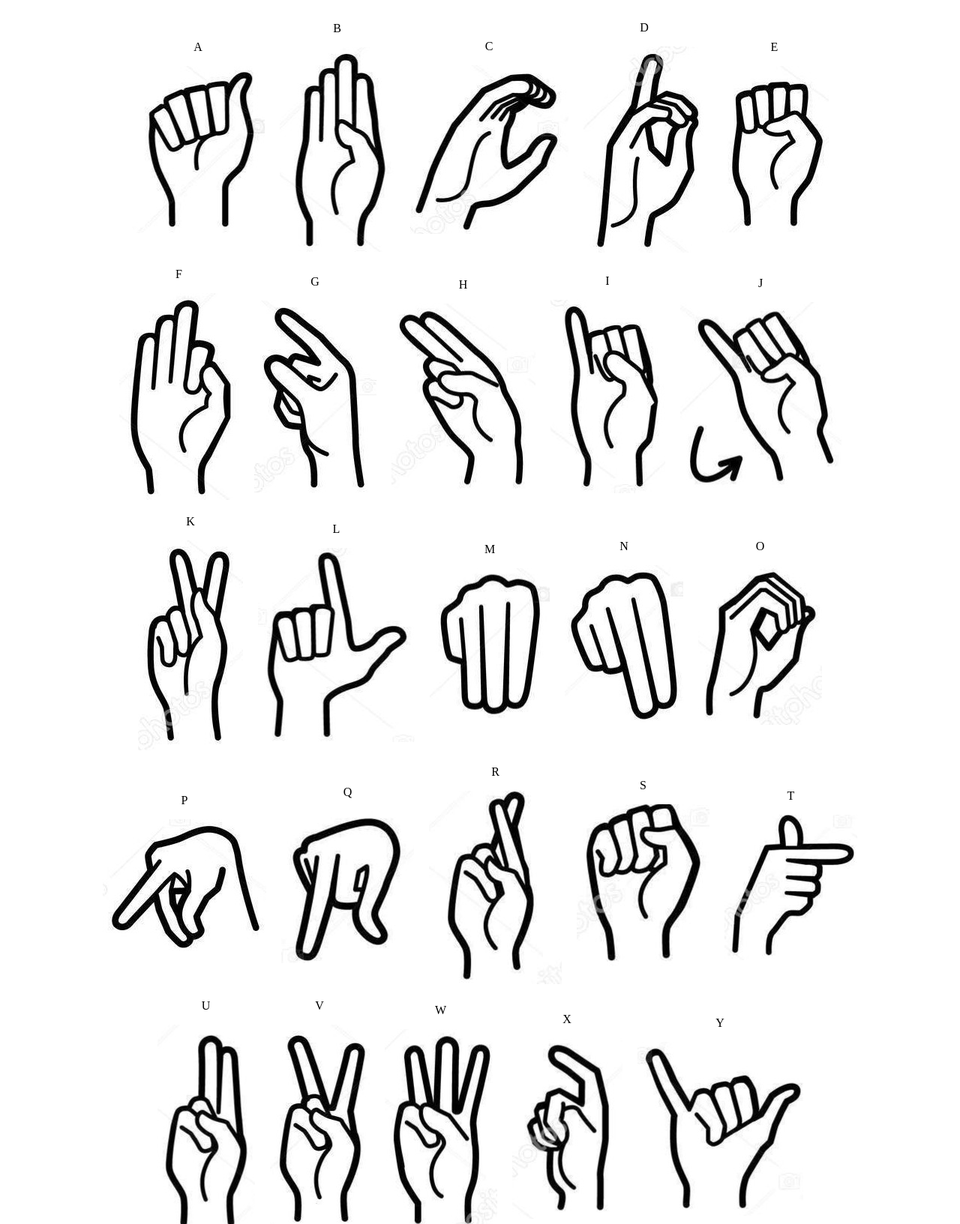
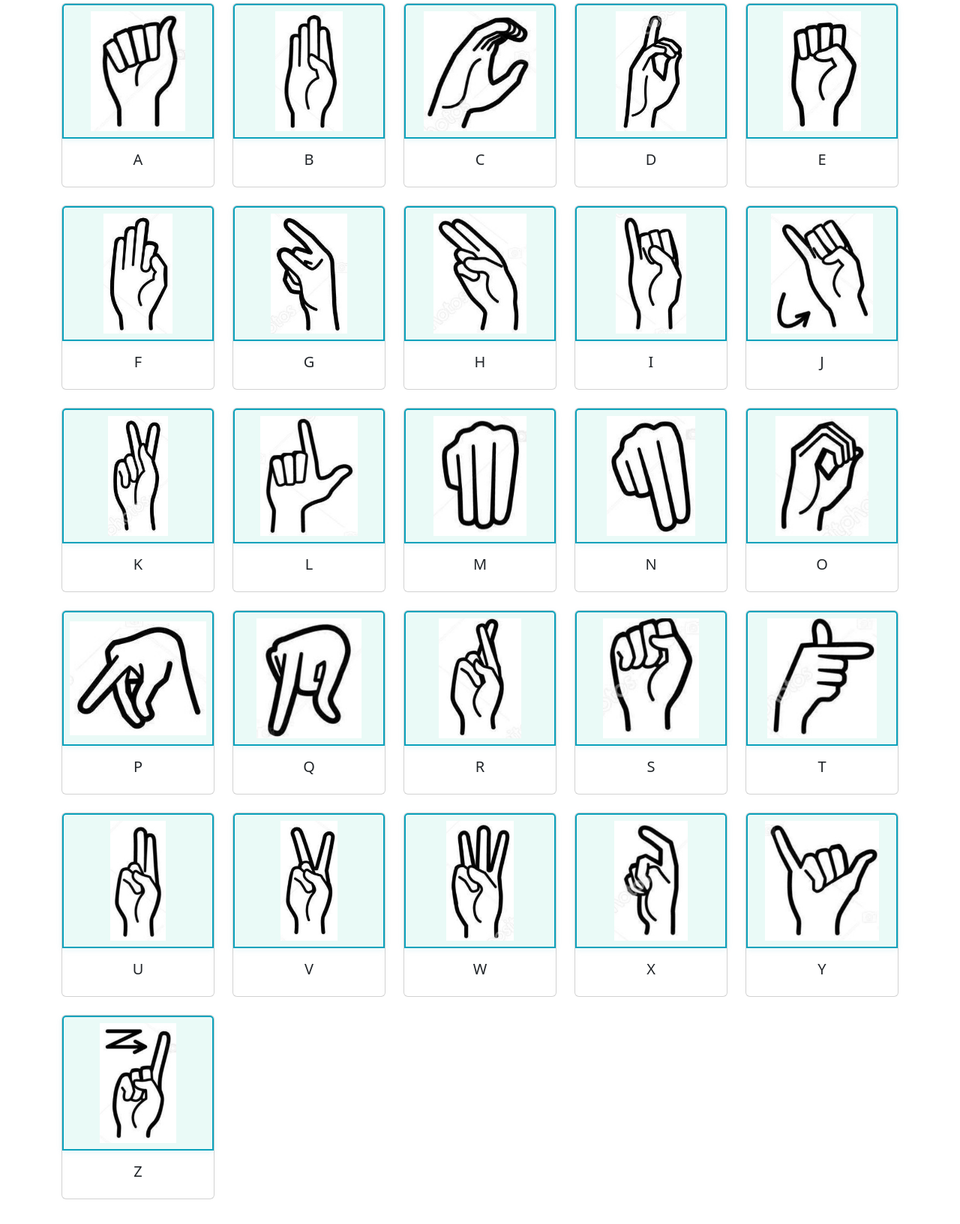
Before and after one commit to 23008421/C240_AI_FA_Project, a website: page aslData.html in a window 1280 px wide. Shown: the part 242-1875 px from the top of the page at 75% size. Drawn offline with nearby package versions, Linux system fonts and the light colour scheme.

```diff
--- a/aslData.html
+++ b/aslData.html
@@ -2,6 +2,19 @@
 <html lang="en">
 <head>
     <title>WaveSign ASL Data</title>
+    <!-- Bootstrap CSS -->
+    <link href="https://cdn.jsdelivr.net/npm/bootstrap@5.3.0/dist/css/bootstrap.min.css" rel="stylesheet">
+    <style>
+      .asl-img {
+        height: 180px;
+        object-fit: contain;
+        width: 100%;
+        border: 2px solid #0ba2bc;
+        box-shadow: 0 2px 8px rgba(11,162,188,0.10);
+        background: #eafaf7;
+        padding: 8px;
+      }
+    </style>
 </head>
 <body style="margin: 0; padding: 0;">
     <header style="display: flex; align-items: flex-end; justify-content: flex-start; padding: 20px 40px 10px 40px; background: linear-gradient(90deg, #77ceb7 0%, #0ba2bc 100%); box-shadow: 0 2px 8px rgba(0,0,0,0.04); margin-bottom: 0; gap: 32px;">
@@ -20,137 +33,180 @@
     </header>
 
     <h1 style="font-size: 3em; margin-top: 20px; text-align: center;">WaveSign ASL Data</h1>
-
     <h3 style="text-align: center;">American Sign Language (ASL) Images</h3>
 
-    <div style="display: flex; gap: 20px; align-items: center; justify-content: center;">
-        <div style="text-align: center;">
-            <p>A</p>
-            <img src = "ASL-Images/A.jpg">
+    <div class="container my-4">
+      <div class="row row-cols-1 row-cols-sm-2 row-cols-md-3 row-cols-lg-5 g-4">
+        <!-- ASL Cards Start -->
+        <div class="col">
+          <div class="card h-100 text-center">
+            <img src="ASL-Images/A.jpg" class="card-img-top asl-img" alt="A">
+            <div class="card-body"><h5 class="card-title">A</h5></div>
+          </div>
         </div>
-        <div style="text-align: center;">
-            <p>B</p>
-            <img src = "ASL-Images/B.jpg">
+        <div class="col">
+          <div class="card h-100 text-center">
+            <img src="ASL-Images/B.jpg" class="card-img-top asl-img" alt="B">
+            <div class="card-body"><h5 class="card-title">B</h5></div>
+          </div>
         </div>
-        <div style="text-align: center;">
-            <p>C</p>
-            <img src = "ASL-Images/C.jpg">
+        <div class="col">
+          <div class="card h-100 text-center">
+            <img src="ASL-Images/C.jpg" class="card-img-top asl-img" alt="C">
+            <div class="card-body"><h5 class="card-title">C</h5></div>
+          </div>
         </div>
-        <div style="text-align: center;">
-            <p>D</p>
-            <img src = "ASL-Images/D.jpg">
+        <div class="col">
+          <div class="card h-100 text-center">
+            <img src="ASL-Images/D.jpg" class="card-img-top asl-img" alt="D">
+            <div class="card-body"><h5 class="card-title">D</h5></div>
+          </div>
         </div>
-        <div style="text-align: center;">
-            <p>E</p>
-            <img src = "ASL-Images/E.jpg">
+        <div class="col">
+          <div class="card h-100 text-center">
+            <img src="ASL-Images/E.jpg" class="card-img-top asl-img" alt="E">
+            <div class="card-body"><h5 class="card-title">E</h5></div>
+          </div>
         </div>
+        <div class="col">
+          <div class="card h-100 text-center">
+            <img src="ASL-Images/F.jpg" class="card-img-top asl-img" alt="F">
+            <div class="card-body"><h5 class="card-title">F</h5></div>
+          </div>
+        </div>
+        <div class="col">
+          <div class="card h-100 text-center">
+            <img src="ASL-Images/G.jpg" class="card-img-top asl-img" alt="G">
+            <div class="card-body"><h5 class="card-title">G</h5></div>
+          </div>
+        </div>
+        <div class="col">
+          <div class="card h-100 text-center">
+            <img src="ASL-Images/H.jpg" class="card-img-top asl-img" alt="H">
+            <div class="card-body"><h5 class="card-title">H</h5></div>
+          </div>
+        </div>
+        <div class="col">
+          <div class="card h-100 text-center">
+            <img src="ASL-Images/I.jpg" class="card-img-top asl-img" alt="I">
+            <div class="card-body"><h5 class="card-title">I</h5></div>
+          </div>
+        </div>
+        <div class="col">
+          <div class="card h-100 text-center">
+            <img src="ASL-Images/J.jpg" class="card-img-top asl-img" alt="J">
+            <div class="card-body"><h5 class="card-title">J</h5></div>
+          </div>
+        </div>
+        <div class="col">
+          <div class="card h-100 text-center">
+            <img src="ASL-Images/K.jpg" class="card-img-top asl-img" alt="K">
+            <div class="card-body"><h5 class="card-title">K</h5></div>
+          </div>
+        </div>
+        <div class="col">
+          <div class="card h-100 text-center">
+            <img src="ASL-Images/L.jpg" class="card-img-top asl-img" alt="L">
+            <div class="card-body"><h5 class="card-title">L</h5></div>
+          </div>
+        </div>
+        <div class="col">
+          <div class="card h-100 text-center">
+            <img src="ASL-Images/M.jpg" class="card-img-top asl-img" alt="M">
+            <div class="card-body"><h5 class="card-title">M</h5></div>
+          </div>
+        </div>
+        <div class="col">
+          <div class="card h-100 text-center">
+            <img src="ASL-Images/N.jpg" class="card-img-top asl-img" alt="N">
+            <div class="card-body"><h5 class="card-title">N</h5></div>
+          </div>
+        </div>
+        <div class="col">
+          <div class="card h-100 text-center">
+            <img src="ASL-Images/O.jpg" class="card-img-top asl-img" alt="O">
+            <div class="card-body"><h5 class="card-title">O</h5></div>
+          </div>
+        </div>
+        <div class="col">
+          <div class="card h-100 text-center">
+            <img src="ASL-Images/P.jpg" class="card-img-top asl-img" alt="P">
+            <div class="card-body"><h5 class="card-title">P</h5></div>
+          </div>
+        </div>
+        <div class="col">
+          <div class="card h-100 text-center">
+            <img src="ASL-Images/Q.jpg" class="card-img-top asl-img" alt="Q">
+            <div class="card-body"><h5 class="card-title">Q</h5></div>
+          </div>
+        </div>
+        <div class="col">
+          <div class="card h-100 text-center">
+            <img src="ASL-Images/R.jpg" class="card-img-top asl-img" alt="R">
+            <div class="card-body"><h5 class="card-title">R</h5></div>
+          </div>
+        </div>
+        <div class="col">
+          <div class="card h-100 text-center">
+            <img src="ASL-Images/S.jpg" class="card-img-top asl-img" alt="S">
+            <div class="card-body"><h5 class="card-title">S</h5></div>
+          </div>
+        </div>
+        <div class="col">
+          <div class="card h-100 text-center">
+            <img src="ASL-Images/T.jpg" class="card-img-top asl-img" alt="T">
+            <div class="card-body"><h5 class="card-title">T</h5></div>
+          </div>
+        </div>
+        <div class="col">
+          <div class="card h-100 text-center">
+            <img src="ASL-Images/U.jpg" class="card-img-top asl-img" alt="U">
+            <div class="card-body"><h5 class="card-title">U</h5></div>
+          </div>
+        </div>
+        <div class="col">
+          <div class="card h-100 text-center">
+            <img src="ASL-Images/V.jpg" class="card-img-top asl-img" alt="V">
+            <div class="card-body"><h5 class="card-title">V</h5></div>
+          </div>
+        </div>
+        <div class="col">
+          <div class="card h-100 text-center">
+            <img src="ASL-Images/W.jpg" class="card-img-top asl-img" alt="W">
+            <div class="card-body"><h5 class="card-title">W</h5></div>
+          </div>
+        </div>
+        <div class="col">
+          <div class="card h-100 text-center">
+            <img src="ASL-Images/X.jpg" class="card-img-top asl-img" alt="X">
+            <div class="card-body"><h5 class="card-title">X</h5></div>
+          </div>
+        </div>
+        <div class="col">
+          <div class="card h-100 text-center">
+            <img src="ASL-Images/Y.jpg" class="card-img-top asl-img" alt="Y">
+            <div class="card-body"><h5 class="card-title">Y</h5></div>
+          </div>
+        </div>
+        <div class="col">
+          <div class="card h-100 text-center">
+            <img src="ASL-Images/Z.jpg" class="card-img-top asl-img" alt="Z">
+            <div class="card-body"><h5 class="card-title">Z</h5></div>
+          </div>
+        </div>
+        <!-- ASL Cards End -->
+      </div>
     </div>
 
-    <div style="display: flex; gap: 20px; align-items: center; justify-content: center;">
-        <div style="text-align: center;">
-            <p>F</p>
-            <img src = "ASL-Images/F.jpg">
-        </div>
-        <div style="text-align: center;">
-            <p>G</p>
-            <img src = "ASL-Images/G.jpg">
-        </div>
-        <div style="text-align: center;">
-            <p>H</p>
-            <img src = "ASL-Images/H.jpg">
-        </div>
-        <div style="text-align: center;">
-            <p>I</p>
-            <img src = "ASL-Images/I.jpg">
-        </div>
-        <div style="text-align: center;">
-            <p>J</p>
-            <img src = "ASL-Images/J.jpg">
-        </div>
-    </div>
-
-    <div style="display: flex; gap: 20px; align-items: center; justify-content: center;">
-        <div style="text-align: center;">
-            <p>K</p>
-            <img src = "ASL-Images/K.jpg">
-        </div>
-        <div style="text-align: center;">
-            <p>L</p>
-            <img src = "ASL-Images/L.jpg">
-        </div>
-        <div style="text-align: center;">
-            <p>M</p>
-            <img src = "ASL-Images/M.jpg">
-        </div>
-        <div style="text-align: center;">
-            <p>N</p>
-            <img src = "ASL-Images/N.jpg">
-        </div>
-        <div style="text-align: center;">
-            <p>O</p>
-            <img src = "ASL-Images/O.jpg">
-        </div>
-    </div>
-
-    <div style="display: flex; gap: 20px; align-items: center; justify-content: center;">
-        <div style="text-align: center;">
-            <p>P</p>
-            <img src = "ASL-Images/P.jpg">
-        </div>
-        <div style="text-align: center;">
-            <p>Q</p>
-            <img src = "ASL-Images/Q.jpg">
-        </div>
-        <div style="text-align: center;">
-            <p>R</p>
-            <img src = "ASL-Images/R.jpg">
-        </div>
-        <div style="text-align: center;">
-            <p>S</p>
-            <img src = "ASL-Images/S.jpg">
-        </div>
-        <div style="text-align: center;">
-            <p>T</p>
-            <img src = "ASL-Images/T.jpg">
-        </div>
-    </div>
-
-    <div style="display: flex; gap: 20px; align-items: center; justify-content: center;">
-        <div style="text-align: center;">
-            <p>U</p>
-            <img src = "ASL-Images/U.jpg">
-        </div>
-        <div style="text-align: center;">
-            <p>V</p>
-            <img src = "ASL-Images/V.jpg">
-        </div>
-        <div style="text-align: center;">
-            <p>W</p>
-            <img src = "ASL-Images/W.jpg">
-        </div>
-        <div style="text-align: center;">
-            <p>X</p>
-            <img src = "ASL-Images/X.jpg">
-        </div>
-        <div style="text-align: center;">
-            <p>Y</p>
-            <img src = "ASL-Images/Y.jpg">
-        </div>
-    </div>
-
-    <div style="display: flex; gap: 20px; align-items: center; justify-content: center;">
-        <div style="text-align: center;">
-            <p>Z</p>
-            <img src = "ASL-Images/Z.jpg">
-        </div>
-    </div>
     <div style="text-align: center; margin-top: 20px;">
-
         <p style="font-size: 1.5em; margin-top: 40px;">The images above are samples from the ASL dataset used in WaveSign.</p>
         <div style="text-align: center; margin-top: 20px;">
             <button style="font-size: 1.2em; padding: 10px 30px; background: linear-gradient(90deg, #77ceb7 0%, #0ba2bc 100%); color: #fff; border: none; border-radius: 8px; font-weight: 600; cursor: pointer; box-shadow: 0 2px 8px rgba(60, 72, 88, 0.08);" onclick="window.location.href='index.html'">Back to Home</button>
         </div>
-        <script src="https://cdn.botpress.cloud/webchat/v3.1/inject.js" defer></script>
-        <script src="https://files.bpcontent.cloud/2025/07/09/17/20250709171224-FMCTOBNP.js" defer></script>
-    </body>
+    </div>
+    <!-- Bootstrap JS -->
+    <script src="https://cdn.jsdelivr.net/npm/bootstrap@5.3.0/dist/js/bootstrap.bundle.min.js"></script>
+    <script src="https://cdn.botpress.cloud/webchat/v3.1/inject.js" defer></script>
+    <script src="https://files.bpcontent.cloud/2025/07/09/17/20250709171224-FMCTOBNP.js" defer></script>
+</body>
 </html>
```
